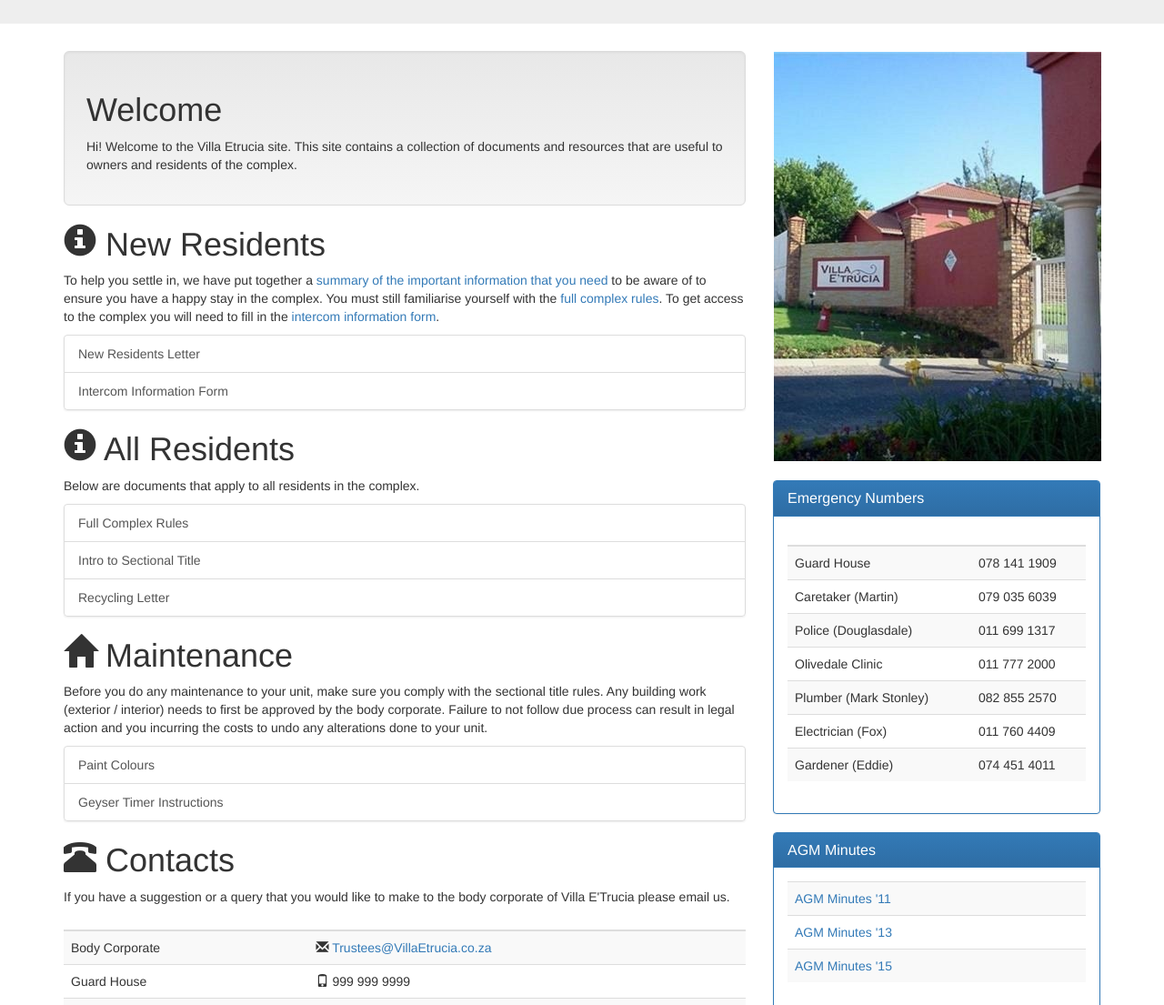
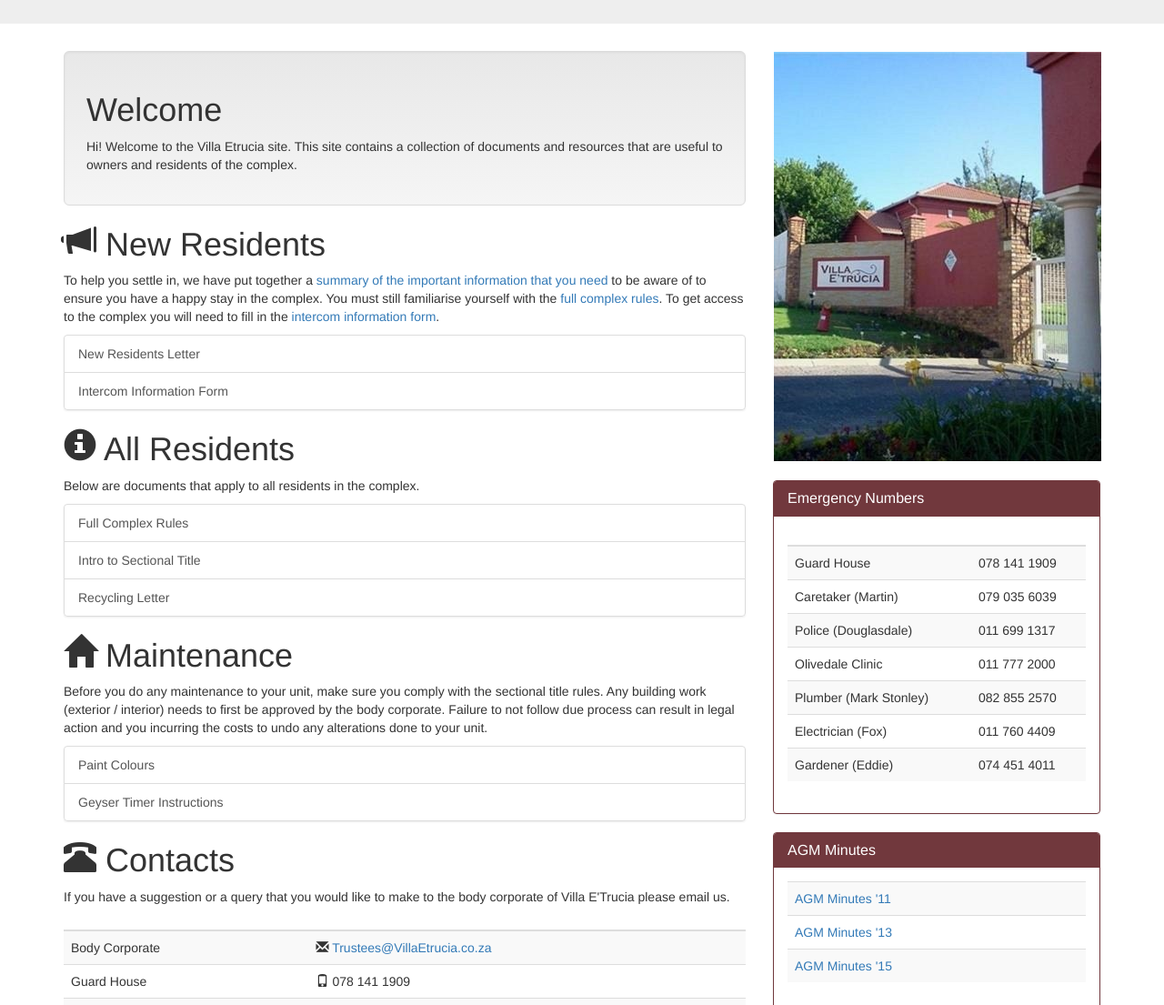
Before and after one commit to VETComplex/VETComplex, a plain HTML site: page index.html in a window 1280 px wide. Shown: the part 180-1285 px from the top of the page at 91% size. Drawn offline with nearby package versions, Linux system fonts and the light colour scheme; some packages are replaced by stand-ins of ours.

Commit message:
Adjust colors of sidebar

```diff
--- a/Content/Site.css
+++ b/Content/Site.css
@@ -3,7 +3,7 @@
     padding: 20px;
     border: 2px solid #CCC;
     margin-bottom: 20px;
-    background-color:#FFF
+    background-color:#FFF;
 }
 
 #map-container {
@@ -72,3 +72,16 @@ body {
 .navbar-custom .navbar-brand {
     color:#eeeeee;
 }
+
+/* Panel Styles
+-------------------------------------------------- */
+.panel-primary > .panel-heading {
+    background-image: none;
+    background-color: #71383D;
+    color: white;
+    border-color: #71383D;
+
+}
+.panel-primary {
+    border-color: #71383D;
+}
--- a/index.html
+++ b/index.html
@@ -50,7 +50,7 @@
                         </p>
                     </div>
 
-                    <h1 id='newresidents'><i class='glyphicon glyphicon-info-sign'></i>  New Residents</h1>
+                    <h1 id='newresidents'><i class='glyphicon glyphicon-bullhorn'></i>  New Residents</h1>
                     <p>
                         To help you settle in, we have put together a <a href="./Docs/VillaEIntroSectionalTitle.pdf" target="_blank">summary of the important information that you need</a> to be aware of to ensure you have a happy stay in the complex.
                         You must still familiarise yourself with the <a href="./Docs/VillaEConductRules.pdf" target="_blank">full complex rules</a>.
@@ -98,7 +98,7 @@
                                 </tr>
                                 <tr>
                                     <td>Guard House</td>
-                                    <td><i class='glyphicon glyphicon-phone'></i> 999 999 9999</td>
+                                    <td><i class='glyphicon glyphicon-phone'></i> 078 141 1909</td>
                                 </tr>
                                 <tr>
                                     <td>Managing Agent</td>
```
